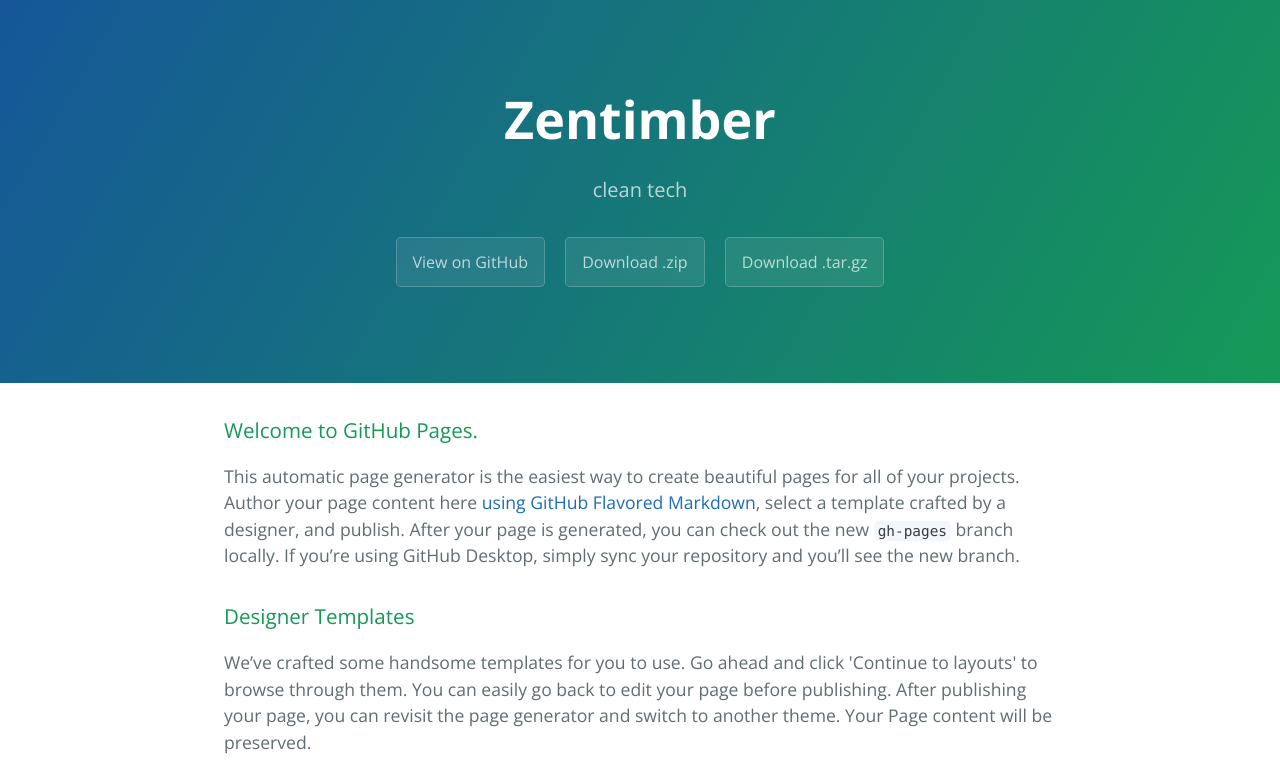
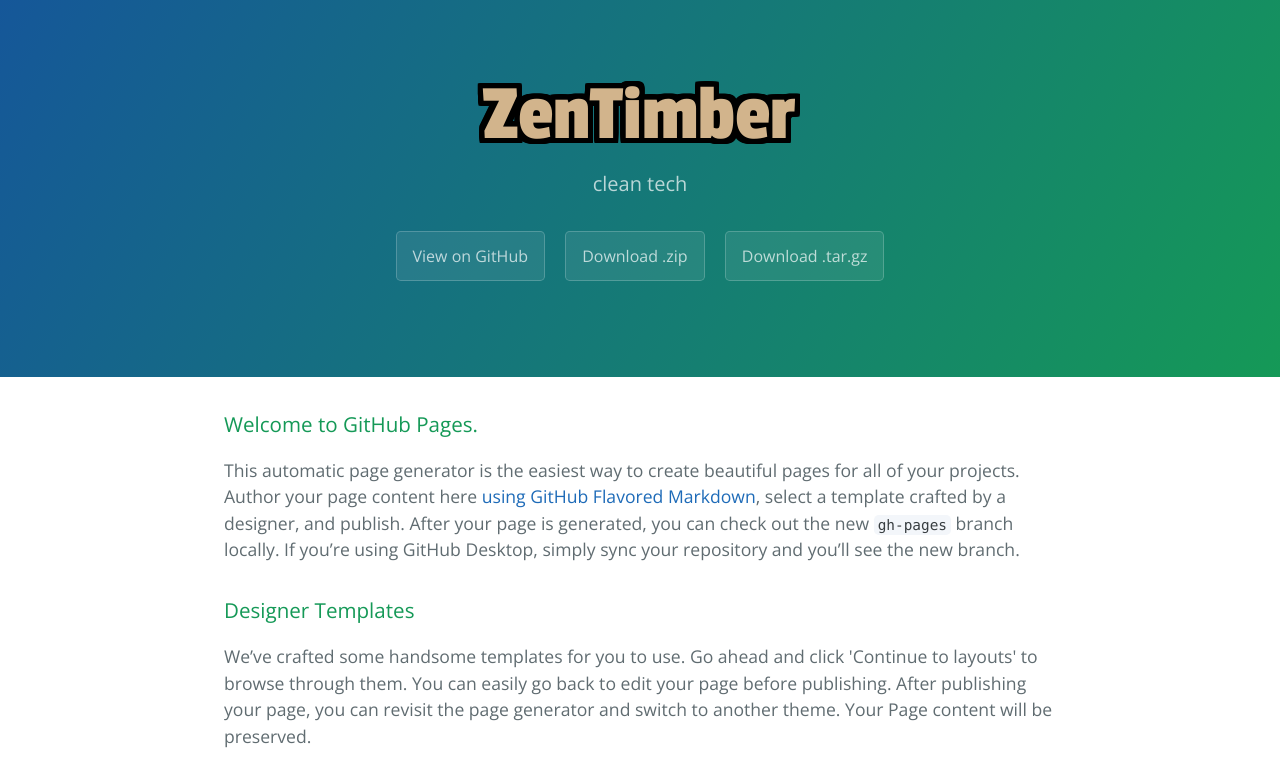
Before and after one commit to jgngo/zentimber, a plain HTML site: page index.html in a window 1280 px wide. Shown: the top 778 px of the page. Drawn offline with nearby package versions, Linux system fonts and the light colour scheme.

Commit message:
added logo

```diff
--- a/index.html
+++ b/index.html
@@ -11,7 +11,7 @@
   </head>
   <body>
     <section class="page-header">
-      <h1 class="project-name">Zentimber</h1>
+      <img src="images/zentimber.png" alt="ZenTimber">
       <h2 class="project-tagline">clean tech</h2>
       <a href="https://github.com/jgngo/zentimber" class="btn">View on GitHub</a>
       <a href="https://github.com/jgngo/zentimber/zipball/master" class="btn">Download .zip</a>
```
Also changed, not shown: images/zentimber.png (added).
